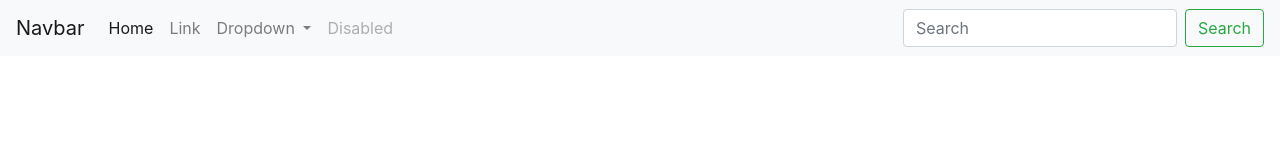
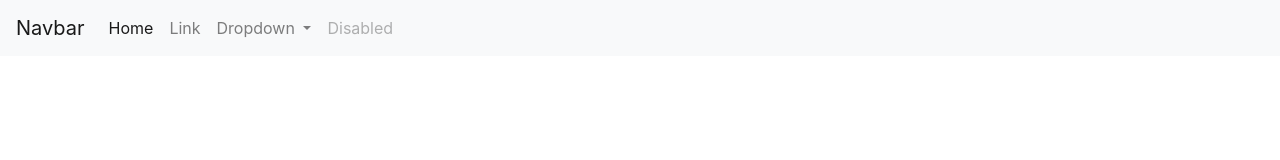
Before and after one commit to tforceAKA/tforceAKA.github.io, a plain HTML site: page docs/index.html in a window 1280 px wide. Drawn offline with nearby package versions, Linux system fonts and the light colour scheme.

Commit message:
Update index.html

```diff
--- a/docs/index.html
+++ b/docs/index.html
@@ -8,7 +8,7 @@
     <!-- Bootstrap CSS -->
     <link rel="stylesheet" href="https://cdn.jsdelivr.net/npm/bootstrap@4.5.3/dist/css/bootstrap.min.css" integrity="sha384-TX8t27EcRE3e/ihU7zmQxVncDAy5uIKz4rEkgIXeMed4M0jlfIDPvg6uqKI2xXr2" crossorigin="anonymous">
 
-    <title>Hello, world!</title>
+    <title>Taskforce</title>
   </head>
   <body>
     <nav class="navbar navbar-expand-lg navbar-light bg-light">
@@ -40,10 +40,6 @@
         <a class="nav-link disabled" href="#" tabindex="-1" aria-disabled="true">Disabled</a>
       </li>
     </ul>
-    <form class="form-inline my-2 my-lg-0">
-      <input class="form-control mr-sm-2" type="search" placeholder="Search" aria-label="Search">
-      <button class="btn btn-outline-success my-2 my-sm-0" type="submit">Search</button>
-    </form>
   </div>
 </nav>
 
```
